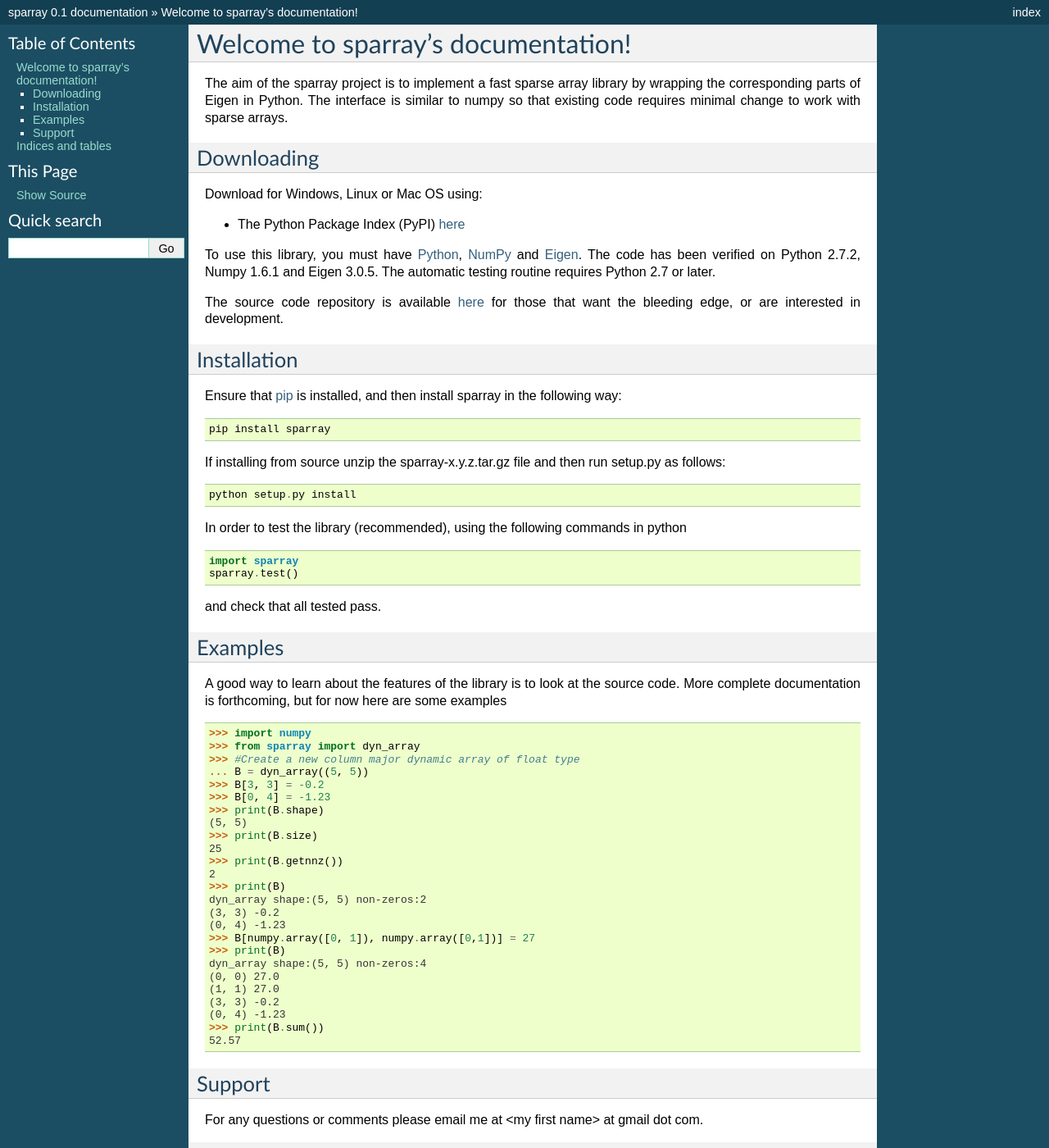
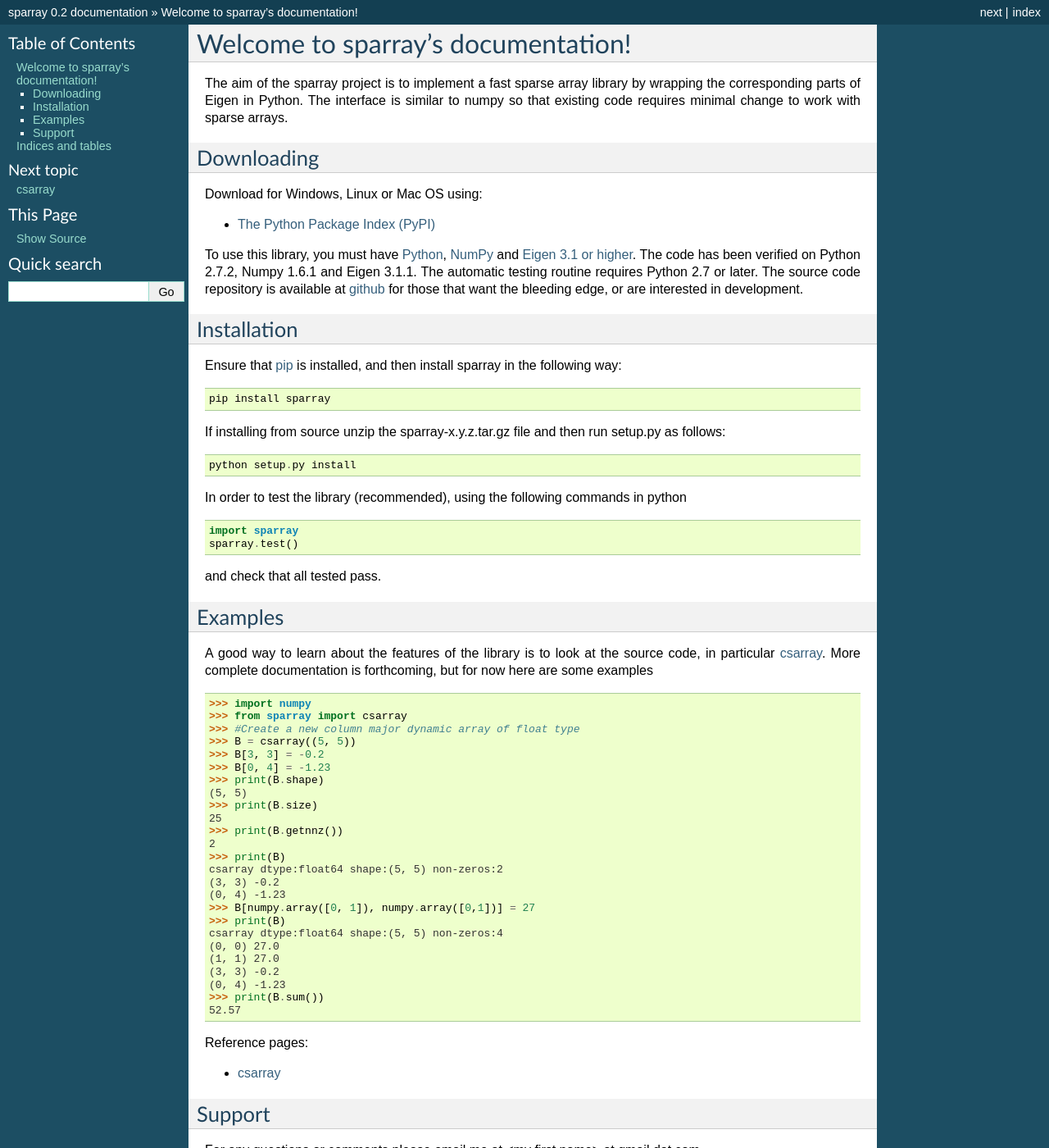
Before and after one commit to charanpald/sppy, a Sphinx documentation site: the page built from docs/index.rst, in a window 1280 px wide and 1400 px high. Shown: the whole window at 82% size. Built offline with Sphinx 7.4.7, drawn with Linux system fonts in a browser that asks for light colours; some of the changed text lies outside the part shown.

Commit message:
Doc updates for version 0.2

```diff
--- a/docs/conf.py
+++ b/docs/conf.py
@@ -48,9 +48,9 @@
 # built documents.
 #
 # The short X.Y version.
-version = '0.1'
+version = '0.2'
 # The full version, including alpha/beta/rc tags.
-release = '0.1'
+release = '0.2'
 
 # The language for content autogenerated by Sphinx. Refer to documentation
 # for a list of supported languages.
--- a/docs/index.rst
+++ b/docs/index.rst
@@ -12,11 +12,9 @@
 -----------
 Download for Windows, Linux or Mac OS using:
 
-- The Python Package Index (PyPI) `here <http://pypi.python.org/pypi/sparray/>`_
+-  `The Python Package Index (PyPI) <http://pypi.python.org/pypi/sparray/>`_
 
-To use this library, you must have `Python <http://www.python.org/>`_, `NumPy <http://numpy.scipy.org/>`_ and `Eigen <http://eigen.tuxfamily.org/>`_. The code has been verified on Python 2.7.2, Numpy 1.6.1 and Eigen 3.0.5. The automatic testing routine requires Python 2.7 or later.
-
-The source code repository is available `here <https://github.com/charanpald/sparray>`_ for those that want the bleeding edge, or are interested in development.
+To use this library, you must have `Python <http://www.python.org/>`_, `NumPy <http://numpy.scipy.org/>`_ and `Eigen 3.1 or higher <http://eigen.tuxfamily.org/>`_. The code has been verified on Python 2.7.2, Numpy 1.6.1 and Eigen 3.1.1. The automatic testing routine requires Python 2.7 or later. The source code repository is available at `github <https://github.com/charanpald/sparray>`_ for those that want the bleeding edge, or are interested in development.
 
 Installation
 -------------
@@ -43,14 +41,14 @@
 
 Examples
 --------
-A good way to learn about the features of the library is to look at the source code. More complete documentation is forthcoming, but for now here are some examples
+A good way to learn about the features of the library is to look at the source code, in particular :doc:`csarray`. More complete documentation is forthcoming, but for now here are some examples
 
 ::
 
     >>> import numpy
-    >>> from sparray import dyn_array
+    >>> from sparray import csarray
     >>> #Create a new column major dynamic array of float type
-    ... B = dyn_array((5, 5))
+    >>> B = csarray((5, 5))
     >>> B[3, 3] = -0.2
     >>> B[0, 4] = -1.23
     >>> print(B.shape)
@@ -60,18 +58,25 @@
     >>> print(B.getnnz())
     2
     >>> print(B)
-    dyn_array shape:(5, 5) non-zeros:2
+    csarray dtype:float64 shape:(5, 5) non-zeros:2
     (3, 3) -0.2
     (0, 4) -1.23
     >>> B[numpy.array([0, 1]), numpy.array([0,1])] = 27
     >>> print(B)
-    dyn_array shape:(5, 5) non-zeros:4
+    csarray dtype:float64 shape:(5, 5) non-zeros:4
     (0, 0) 27.0
     (1, 1) 27.0
     (3, 3) -0.2
     (0, 4) -1.23
     >>> print(B.sum())
     52.57
+
+Reference pages:
+
+.. toctree::
+   :maxdepth: 1
+
+   csarray
 
 Support
 --------
```
Also changed, not shown: docs/csarray.rst (added, +30 -0 lines).
